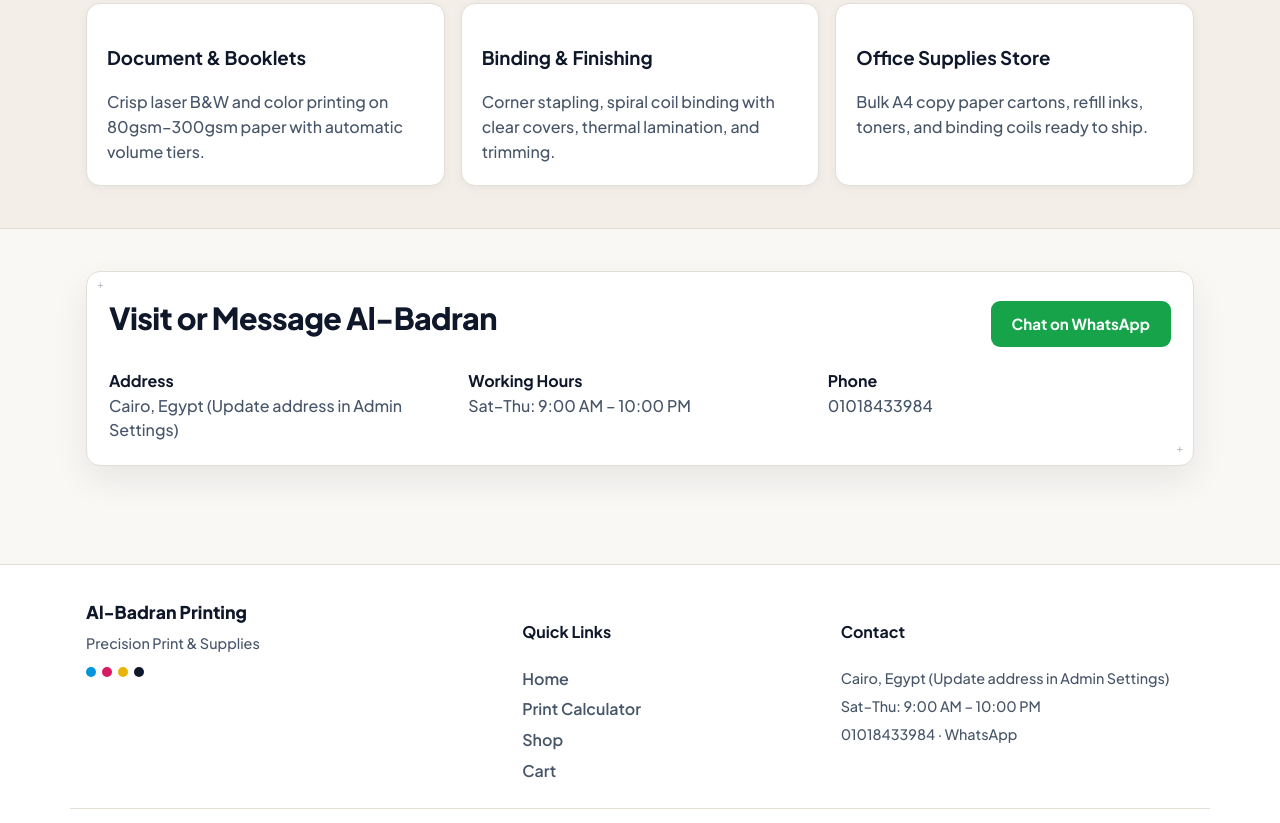
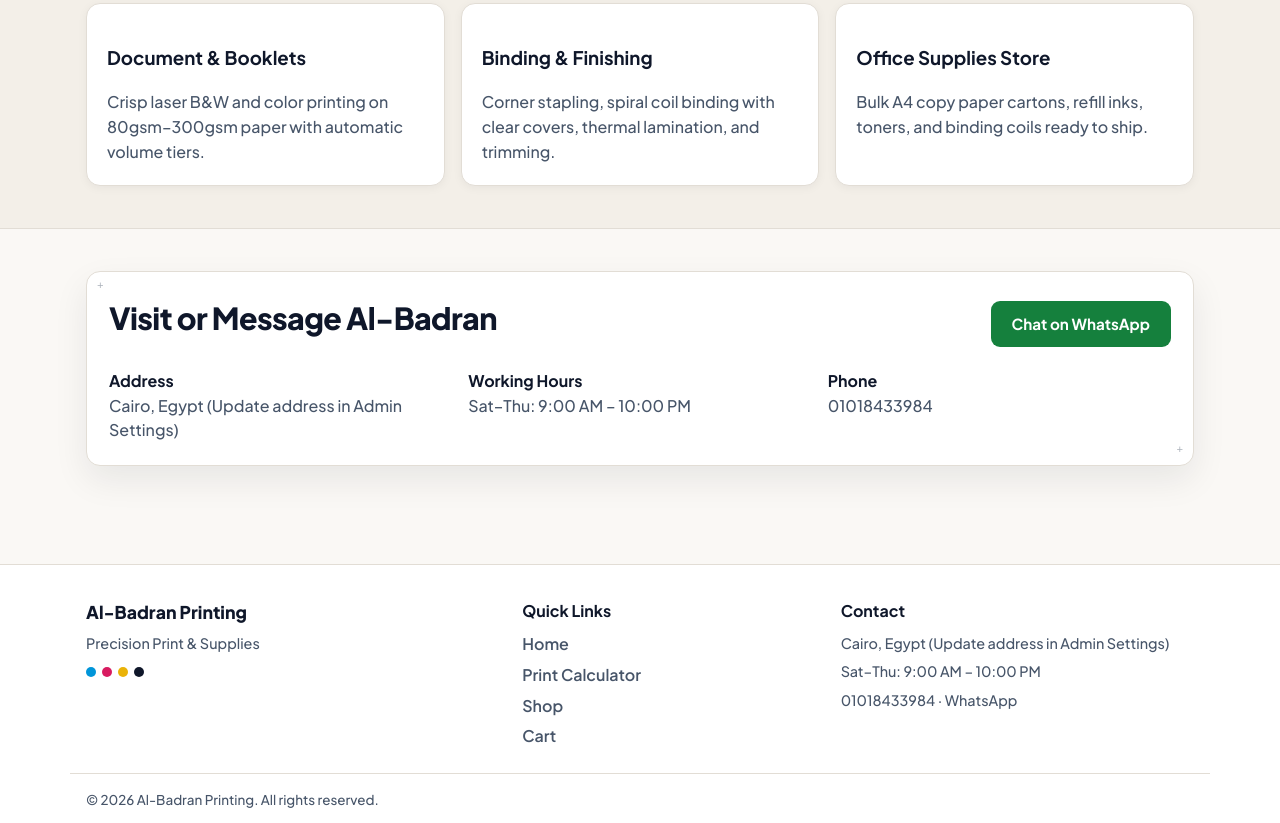
Before and after one commit to ammarbahaa2163702-create/albadran-printing, a website built with Vite: page index.html in a window 1280 px wide. Shown: the part 1155-1978 px from the top of the page. Built offline with nearby package versions, Linux system fonts and the light colour scheme; some packages are replaced by stand-ins of ours; no server answers; the database is empty.

Commit message:
fix(a11y): improve color contrast, footer heading order, and brand link accessibility

```diff
--- a/src/components/footer.js
+++ b/src/components/footer.js
@@ -16,7 +16,7 @@ export function renderFooter(state) {
           </div>
         </div>
         <div>
-          <h4>${t('footer.quickLinks')}</h4>
+          <h2 class="footer-heading" style="font-size:1rem;margin:0 0 8px;">${t('footer.quickLinks')}</h2>
           <ul class="footer-links">
             <li><a href="#/">${t('nav.home')}</a></li>
             <li><a href="#/print">${t('nav.print')}</a></li>
@@ -25,7 +25,7 @@ export function renderFooter(state) {
           </ul>
         </div>
         <div>
-          <h4>${t('footer.contact')}</h4>
+          <h2 class="footer-heading" style="font-size:1rem;margin:0 0 8px;">${t('footer.contact')}</h2>
           <p class="footer-meta">${escapeHtml(localize(info, 'address'))}</p>
           <p class="footer-meta">${escapeHtml(localize(info, 'hours'))}</p>
           <p class="footer-meta"><a href="tel:${escapeHtml(info.phone)}">${escapeHtml(info.phone)}</a> · <a href="${waUrl}" target="_blank" rel="noopener noreferrer">WhatsApp</a></p>
--- a/src/components/header.js
+++ b/src/components/header.js
@@ -15,7 +15,7 @@ export function renderHeader(currentRoute, state) {
     </div>
     <header class="site-header">
       <div class="container header-inner">
-        <a href="#/" class="brand-link" aria-label="${t('brand.name')}">
+        <a href="#/" class="brand-link">
           <svg class="brand-mark" viewBox="0 0 40 40" width="36" height="36" aria-hidden="true">
             <rect width="40" height="40" rx="10" fill="#0F172A"/>
             <path d="M11 9h12l6 6v15a1.5 1.5 0 0 1-1.5 1.5H11A1.5 1.5 0 0 1 9.5 30V10.5A1.5 1.5 0 0 1 11 9z" fill="#FAF8F5"/>
--- a/src/pages/print.js
+++ b/src/pages/print.js
@@ -100,7 +100,7 @@ export function renderPrintPage(state) {
           <!-- Step 1: Upload -->
           <section class="sheet-card">
             <h2 style="margin-top:0;">${t('print.step1')}</h2>
-            <div class="dropzone" id="print-dropzone" tabindex="0" role="button" aria-label="${t('print.chooseFile')}">
+            <div class="dropzone" id="print-dropzone" tabindex="0" role="button">
               <input type="file" id="print-file-input" class="hidden" accept=".pdf,.jpg,.jpeg,.png,.docx,.pptx" />
               <div class="dropzone-icon" aria-hidden="true">
                 <svg viewBox="0 0 24 24" width="24" height="24" fill="none" stroke="currentColor" stroke-width="2">
--- a/src/styles/main.css
+++ b/src/styles/main.css
@@ -5,8 +5,8 @@
   --ink: #0F172A;
   --ink-muted: #475569;
   --border: #E2DDD5;
-  --accent: #D94E28;
-  --accent-hover: #B83D1C;
+  --accent: #C03D19;
+  --accent-hover: #9E3012;
   --accent-soft: #FDF0EC;
   --cyan: #0095D9;
   --magenta: #D81B60;
@@ -234,8 +234,8 @@ a { color: inherit; text-decoration: none; }
 .btn-outline { background: var(--surface); border-color: var(--border); color: var(--ink); }
 .btn-outline:hover:not(:disabled) { border-color: var(--ink); background: var(--surface-alt); }
 
-.btn-whatsapp { background: #16A34A; color: #fff; }
-.btn-whatsapp:hover:not(:disabled) { background: #15803D; }
+.btn-whatsapp { background: #15803D; color: #fff; }
+.btn-whatsapp:hover:not(:disabled) { background: #166534; }
 
 .btn-danger { background: var(--danger); color: #fff; }
 .btn-sm { min-height: 38px; padding: 6px 12px; font-size: 0.85rem; }
```
